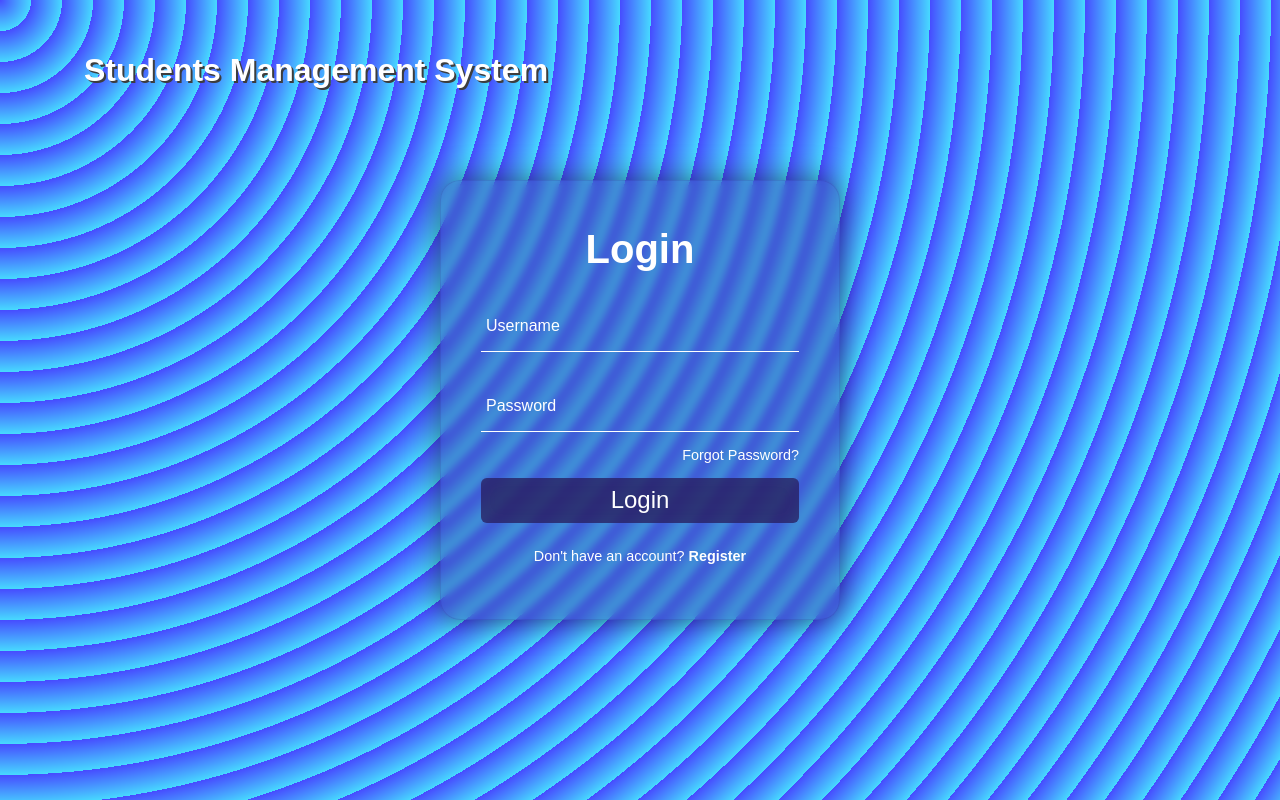
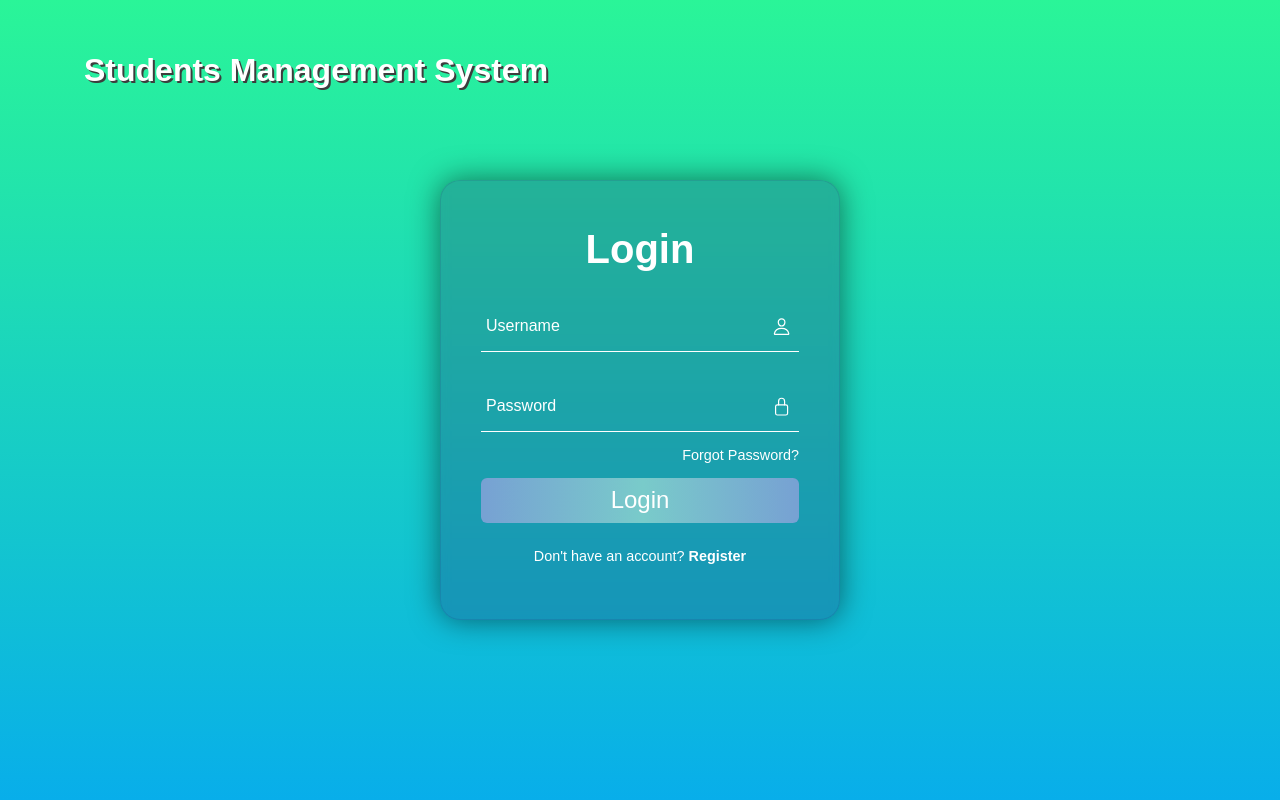
Before and after one commit to xMoLYx/MERN-Students-Registration-System, a React (Vite) app in the folder frontend/: page / in a window 1280 px wide. Built offline with nearby package versions, Linux system fonts and the light colour scheme; no server answers; a web font is replaced by a local one.

Commit message:
Changed a background and added button animation

```diff
--- a/frontend/src/index.css
+++ b/frontend/src/index.css
@@ -28,8 +28,8 @@
 }
 
 body {
-    background-image:  repeating-radial-gradient(circle at 0 0, transparent 0, #47d9ff 31px), repeating-linear-gradient(#474bff, #474bff);
-    background-color: #47d9ff;
+    background-color: #08AEEA;
+    background-image: linear-gradient(0deg, #08AEEA 0%, #2AF598 100%);
     display: flex;
     justify-content: center;
     align-items: center;
@@ -60,7 +60,6 @@ body {
 .box .main_box {
     width: 100%;
     padding: 40px;
-    /* display: none; */
 }
 
 .box .main_box.login {
@@ -172,10 +171,11 @@ body {
 .button {
     width: 100%;
     height: 45px;
-    background: rgba(40,31,97,0.75);
+    background-color: #79CBCA;
+    background-image: linear-gradient(to right, #77A1D3 0%, #79CBCA 51%, #77A1D3 100%);
+    background-size: 100% 100%;
     -webkit-backdrop-filter: blur(10px);
     backdrop-filter: blur(10px);
-    border: 1px solid rgba(40,31,97,0.375);
     border: none;
     outline: none;
     border-radius: 6px;
@@ -183,7 +183,17 @@ body {
     font-size: 1.5em;
     color: #fff;
     font-weight: 500;
+    transition: background-size 1s;
 }
+
+button:hover {
+    background-image: linear-gradient(to right, #77A1D3 0%, #79CBCA 51%, #77A1D3 100%);
+    background-repeat:no-repeat;
+    background-size: 200% 100%;
+    transition: 1s;
+  }
+
+.button:active {background-color:#2980b9; background-size: 100% 100%; transition: background-size 0.25s;}
 
 .login_register {
     font-size: 0.9em;
```
